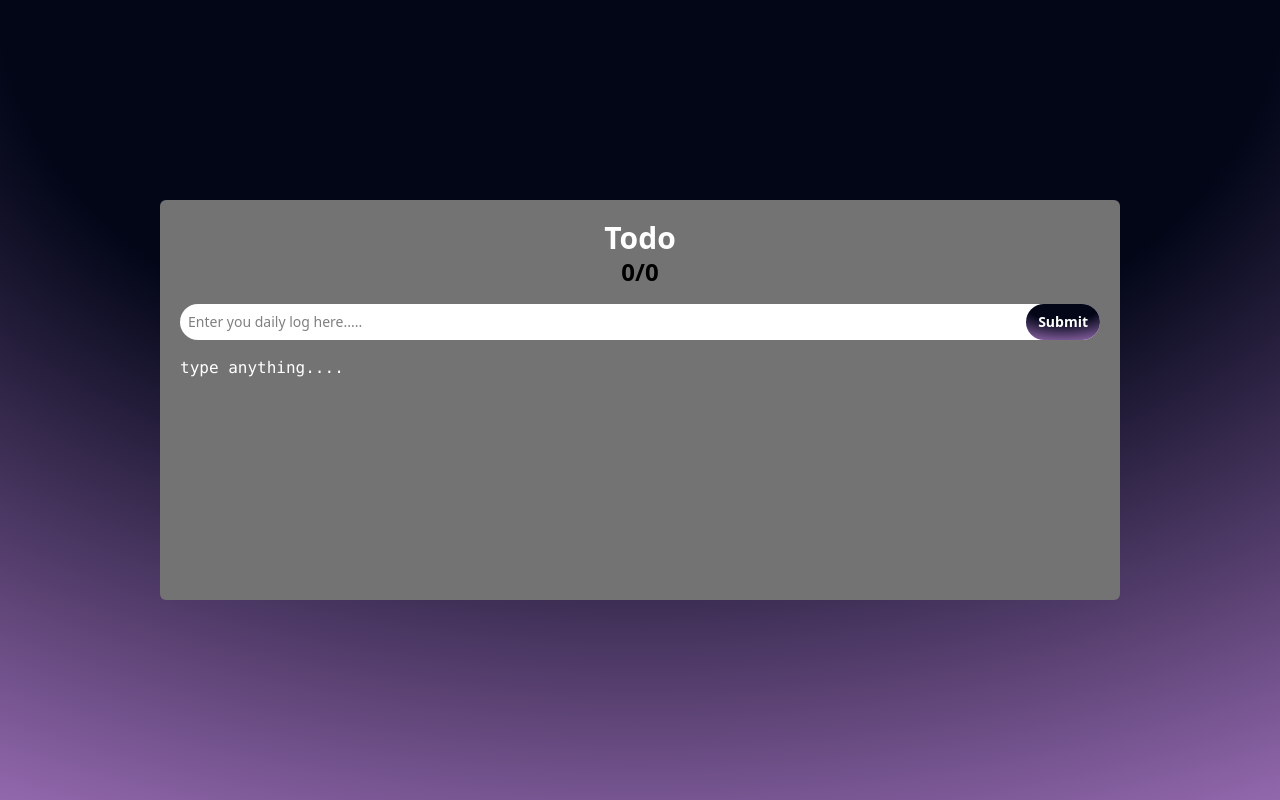
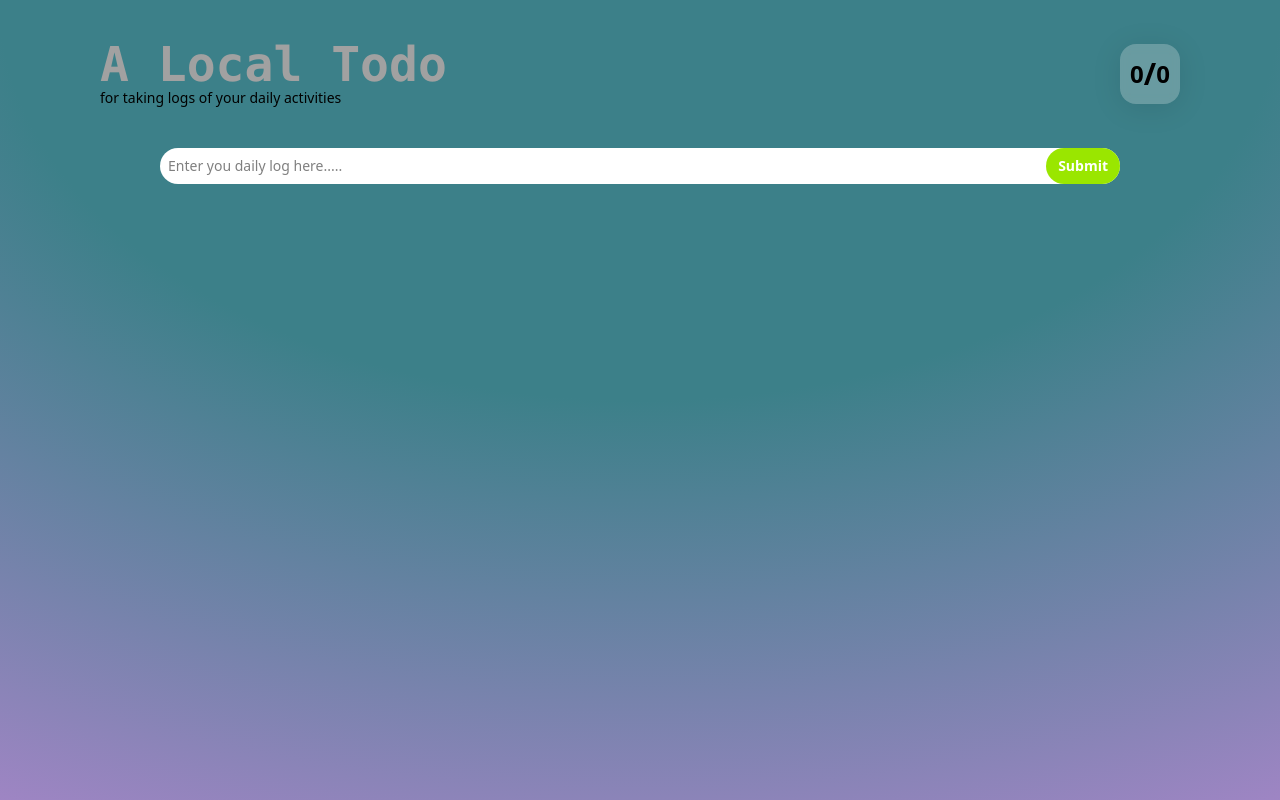
Before and after one commit to Evolver-3/Todo-app-project, a React (Vite) app: page / in a window 1280 px wide. Built offline with nearby package versions, Linux system fonts and the light colour scheme.

Commit message:
added animation in herosection part

```diff
--- a/src/App.jsx
+++ b/src/App.jsx
@@ -5,11 +5,11 @@ import Form from './component/Form'
 import TodoHero from './component/TodoHero'
 import TodoList from './component/TodoList'
 
-const COLORS=["#13FFAA","#1E67C6","#CE84CF","#10103dff"]
+const COLORS=["#13FFAA","#3c8cd4","#CE84CF","#613473"]
 function App() {
 
   const colors=useMotionValue(COLORS[0])
-  const backgroundImage=useMotionTemplate`radial-gradient( 125% 125% at 50% 0%, #020617 40%, ${colors})`
+  const backgroundImage=useMotionTemplate`radial-gradient( 125% 125% at 50% 0%, #3c8089ff 40%, ${colors})`
 
   useEffect(()=>{
     animate(colors,COLORS,{
@@ -38,15 +38,18 @@ function App() {
   return (
     <motion.div
     style={{backgroundImage}}
-     className='h-screen flex items-center justify-center '>
-      <div className="w-100 h-100 md:w-240 rounded-md bg-neutral-500 text-center flex flex-col py-5 gap-4">
+     className='h-screen flex flex-col gap-10 py-10'>
 
+      <div className=''>
         <TodoHero todos_completed={todos_completed} total_todos={total_todos} />
-        <Form setTodos={setTodos} todos={todos} backgroundImage={backgroundImage} />
+      </div>
+      <div>
+        <Form setTodos={setTodos} todos={todos}  />
         <TodoList todos={todos} setTodos={setTodos}/>
+      </div>
 
 
-      </div>
+
     </motion.div>
   )
 }
--- a/src/component/Form.jsx
+++ b/src/component/Form.jsx
@@ -1,7 +1,7 @@
 
 import {motion} from 'motion/react'
 
-const Form = ({setTodos,backgroundImage}) => {
+const Form = ({setTodos}) => {
 
   const handleClick=(event)=>{
 
@@ -21,11 +21,11 @@ const Form = ({setTodos,backgroundImage}) => {
   }
 
   return (
-    <form onSubmit={handleClick} className='bg-white mx-5 rounded-full flex justify-between '>
+    <form onSubmit={handleClick} className='bg-white mx-5 rounded-full flex justify-between mx-10 md:mx-40'>
       <input type='text' name='todo' id='todo' placeholder='Enter you daily log here.....' className='text-sm placeholder:text-sm px-2 text-black outline-none w-full'>
       </input>
       <motion.button
-      style={{backgroundImage}}
+      style={{}}
       className='bg-lime-400 rounded-full text-sm text-white font-bold py-2 px-3 hover:bg-lime-500 hover:text-gray-200'>Submit</motion.button>
     </form>
   )
--- a/src/component/TodoHero.jsx
+++ b/src/component/TodoHero.jsx
@@ -1,16 +1,53 @@
+import {motion} from 'motion/react'
 
+const text="for taking logs of your daily activities";
+
+const outer={
+  hidden:{opacity:0},
+  visible:{opacity:1,transition:{staggerChildren:0.09 }}
+}
+
+const inner={
+  hidden:{opacity:0,y:10,},
+  visible:{opacity:1,y:0,transtion:{delay:1}}
+}
 
 const TodoHero = ({todos_completed,total_todos}) => {
+
   return (
-    <>
+    <motion.div
+    initial={{opacity:0,y:-100}}
+    animate={{opacity:1,y:0}}
+    transition={{delay:.3,duration:.5,type:"spring",stiffness:100,damping:10}}
+    className="flex w-full items-center justify-between px-10 md:px-25">
+      <div>
+      <h2 className='text-5xl font-semibold text-neutral-400 font-mono flex gap-1'>A Local Todo</h2>
 
-    <div>
-      <h2 className='text-3xl font-semibold text-white'>Todo</h2>
-      <p className='text-2xl font-bold '>
-      {todos_completed}/{total_todos}
-      </p>
-    </div>
-    </>
+      <motion.p
+      variants={outer}
+      initial='hidden'
+      animate="visible"
+      className="text-sm ">
+        {text.split("").map((word,i)=>(
+          <motion.span key={i}
+          variants={inner}>{word}</motion.span>
+        ))}
+      </motion.p>
+
+      </div>
+
+      <motion.div
+      initial={{opacity:0,width:"0px",height:"0px"}}
+      animate={{opacity:1,width:"60px",height:"60px"}}
+      transition={{delay:.8,duration:.4,ease:"easeInOut"
+      }}
+      className='w-15 h-15 glass flex items-center justify-center'>
+      <span className="text-2xl font-bold">{todos_completed}</span>
+      <span className="text-black text-3xl font-semibold">/</span>
+      <span className="text-2xl font-bold ">{total_todos}</span>
+      </motion.div>
+    </motion.div>
+
   )
 }
 
--- a/src/component/TodoList.jsx
+++ b/src/component/TodoList.jsx
@@ -2,11 +2,11 @@ import React, { useEffect, useRef, useState } from 'react'
 
 const TodoList = ({todos,setTodos}) => {
   return (
-    <ol className='flex flex-col items-start pl-5 overflow-y-scroll '>
+    <ol className='flex flex-col items-start mx-10 mt-10 overflow-y-scroll '>
       {todos.length>0? (
         todos.map((item,index)=>
         <Item key={index} item={item} setTodos={setTodos} todos={todos}></Item> )):(
-          <p className='text-white font-mono'>type anything....</p>
+          <p className='text-white font-mono'></p>
         )
       }
 
--- a/src/index.css
+++ b/src/index.css
@@ -1 +1,10 @@
 @import 'tailwindcss';
+
+.glass{
+
+background: rgba(236, 233, 233, 0.26);
+border-radius: 16px;
+box-shadow: 0 4px 30px rgba(0, 0, 0, 0.1);
+backdrop-filter: blur(5px);
+-webkit-backdrop-filter: blur(5px);
+}
```
